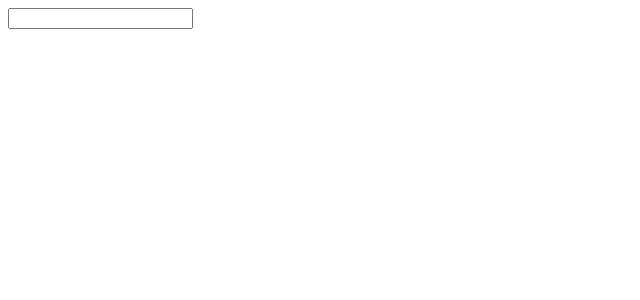
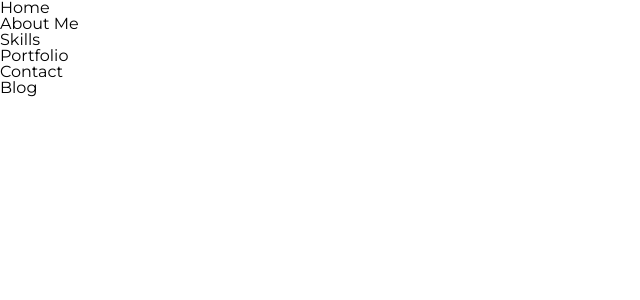
Before and after one commit to Ntare22/personal-website, a React app: page / in a window 1280 px wide. Shown: the top 300 px of the page, without its empty margins (0-640 px from the left). Built offline with nearby package versions, Linux system fonts and the light colour scheme.

Commit message:
ch(setup sass):
install node-sass, sass-loader, style-loader, and css-loader dependencies
create sample file to check if styling works

[ Finishes #172336191 ]

```diff
--- a/package.json
+++ b/package.json
@@ -28,6 +28,7 @@
     "@typescript-eslint/parser": "^2.28.0",
     "babel-eslint": "^10.1.0",
     "babel-loader": "^8.1.0",
+    "css-loader": "^3.5.2",
     "eslint": "^6.8.0",
     "eslint-config-prettier": "^6.10.1",
     "eslint-config-react-app": "^5.2.1",
@@ -39,7 +40,10 @@
     "eslint-plugin-react-hooks": "^2.0.0",
     "html-loader": "^1.1.0",
     "html-webpack-plugin": "^4.2.0",
+    "node-sass": "^4.13.1",
     "prettier": "^2.0.4",
+    "sass-loader": "^8.0.2",
+    "style-loader": "^1.1.4",
     "webpack": "^4.42.1",
     "webpack-cli": "^3.3.11",
     "webpack-dev-server": "^3.10.3"
--- a/public/index.html
+++ b/public/index.html
@@ -2,7 +2,8 @@
 <html lang="en">
 <head>
     <meta charset="utf-8">
-    <title>How to set up React, Webpack, and Babel</title>
+    <link href="https://fonts.googleapis.com/css?family=Montserrat&display=swap" rel="stylesheet">
+    <title>Jim | Software Engineer</title>
 </head>
 <body>
 <div id="root"></div>
--- /dev/null
+++ b/src/App.js
@@ -0,0 +1,13 @@
+import React from 'react';
+import Navbar from './components/Navbar'
+import './components/styles/main.scss'
+
+const App = () => {
+  return (
+    <div>
+      <Navbar />
+    </div>
+  )
+}
+
+export default App;
--- a/src/components/Form.js
+++ /dev/null
@@ -1,40 +0,0 @@
-import React, { Component } from 'react';
-import ReactDOM from 'react-dom';
-
-class Form extends Component {
-  constructor() {
-    super();
-
-    this.state = {
-      value: ''
-    };
-
-    this.handleChange = this.handleChange.bind(this);
-  }
-
-  handleChange(event) {
-    const { value } = event.target;
-    this.setState(() => {
-      return {
-        value
-      };
-    });
-  }
-
-  render() {
-    return (
-      <form>
-        <input
-          type="text"
-          value={this.state.value}
-          onChange={this.handleChange}
-        />
-      </form>
-    );
-  }
-}
-
-export default Form;
-
-const wrapper = document.getElementById('container');
-wrapper ? ReactDOM.render(<Form />, wrapper) : false;
--- /dev/null
+++ b/src/components/Navbar.js
@@ -0,0 +1,31 @@
+import React from 'react';
+import '../components/styles/main.scss'
+
+const Navbar = () => {
+  return (
+    <header className='nav-bar'>
+      <ul>
+        <li>
+          <a href='//#region'>Home</a>
+        </li>
+        <li>
+          <a href='//#region'>About Me</a>
+        </li>
+        <li>
+          <a href='//#region'>Skills</a>
+        </li>
+        <li>
+          <a href='//#region'>Portfolio</a>
+        </li>
+        <li>
+          <a href='//#region'>Contact</a>
+        </li>
+        <li>
+          <a href='//#region'>Blog</a>
+        </li>
+      </ul>
+    </header>
+  );
+}
+
+export default Navbar;
--- /dev/null
+++ b/src/components/styles/__config.scss
@@ -0,0 +1,8 @@
+$primary-color: #ffffff;
+$secondary-color: #F6F6F6;
+
+* {
+  box-sizing: border-box;
+  margin: 0;
+  padding: 0;
+}
--- /dev/null
+++ b/src/components/styles/main.scss
@@ -0,0 +1,13 @@
+@import './_config';
+
+body {
+  background-color: $primary-color;
+  height: 100vh;
+  font-family: 'Montserrat', sans-serif;
+  line-height: 1;
+}
+
+a {
+  text-decoration: none;
+  color: #000000;
+}
--- a/src/index.js
+++ b/src/index.js
@@ -1,6 +1,6 @@
 import React from 'react';
 import ReactDOM from 'react-dom';
-import Form from './components/Form';
+import App from './App';
 
 const wrapper = document.getElementById('root');
-wrapper ? ReactDOM.render( <Form /> , wrapper) : false;
+wrapper ? ReactDOM.render( <App /> , wrapper) : false;
--- a/webpack.config.js
+++ b/webpack.config.js
@@ -1,4 +1,4 @@
-const HtmlWebPackPlugin = require("html-webpack-plugin");
+const HtmlWebPackPlugin = require('html-webpack-plugin');
 
 module.exports = {
   module: {
@@ -7,23 +7,27 @@ module.exports = {
         test: /\.(js|jsx|ts|tsx)$/,
         exclude: /node_modules/,
         use: {
-          loader: "babel-loader"
+          loader: 'babel-loader'
         }
       },
       {
         test: /\.html$/,
         use: [
           {
-            loader: "html-loader"
+            loader: 'html-loader'
           }
         ]
+      },
+      {
+        test: /\.s[ac]ss$/i,
+        use: ['style-loader', 'css-loader', 'sass-loader'],
       }
     ]
   },
   plugins: [
     new HtmlWebPackPlugin({
-      template: "./public/index.html",
-      filename: "./index.html"
+      template: './public/index.html',
+      filename: './index.html'
     })
   ]
 };
```
Also changed, not shown: 1 other file (tests, documents, lock files or other folders).
